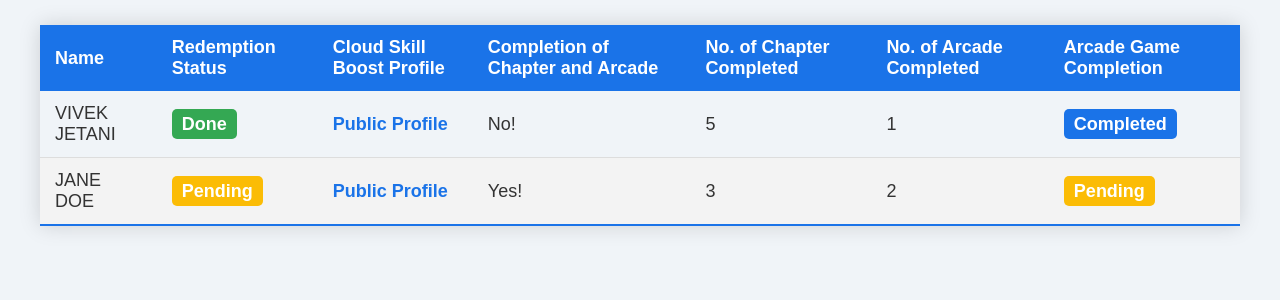
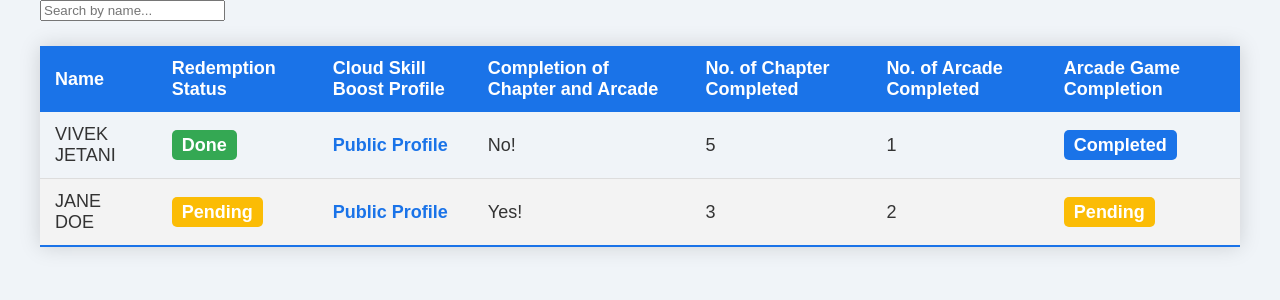
Before and after one commit to ParishiMishra/GDG-Leaderboard, a Flask app: page / in a window 1280 px wide. Shown: the part 133-433 px from the top of the page. Run offline with Flask 3, Linux system fonts and the light colour scheme.

Commit message:
Added dynamic search functionality

```diff
--- a/templates/index.html
+++ b/templates/index.html
@@ -5,6 +5,27 @@
     <meta name="viewport" content="width=device-width, initial-scale=1.0">
     <title>GDSC Study Jams</title>
     <link rel="stylesheet" href="{{url_for('static', filename='css/style.css')}}">
+    <script>
+        // JavaScript function to filter participants as the input changes
+        function filterParticipants() {
+            let query = document.getElementById('search-input').value.toLowerCase();
+            let rows = document.querySelectorAll('tbody tr');
+
+            rows.forEach(row => {
+                let name = row.querySelector('td:first-child').textContent.toLowerCase();
+                if (name.includes(query) || query === '') {
+                    row.style.display = '';
+                } else {
+                    row.style.display = 'none';
+                }
+            });
+        }
+
+        // To automatically show all participants when there's no input
+        document.addEventListener('DOMContentLoaded', () => {
+            filterParticipants(); // Initial run to ensure all participants are displayed
+        });
+    </script>
 </head>
 <body>
     <div class="container">
@@ -13,6 +34,10 @@
             <h2>SRCASW - GenAI Study Jams 2024</h2>
         </header>
 
+        <!-- Search bar -->
+        <input type="text" id="search-input" oninput="filterParticipants()" placeholder="Search by name...">
+
+        <!-- participants table -->
         <table class="styled-table">
             <thead>
                 <tr>
```
